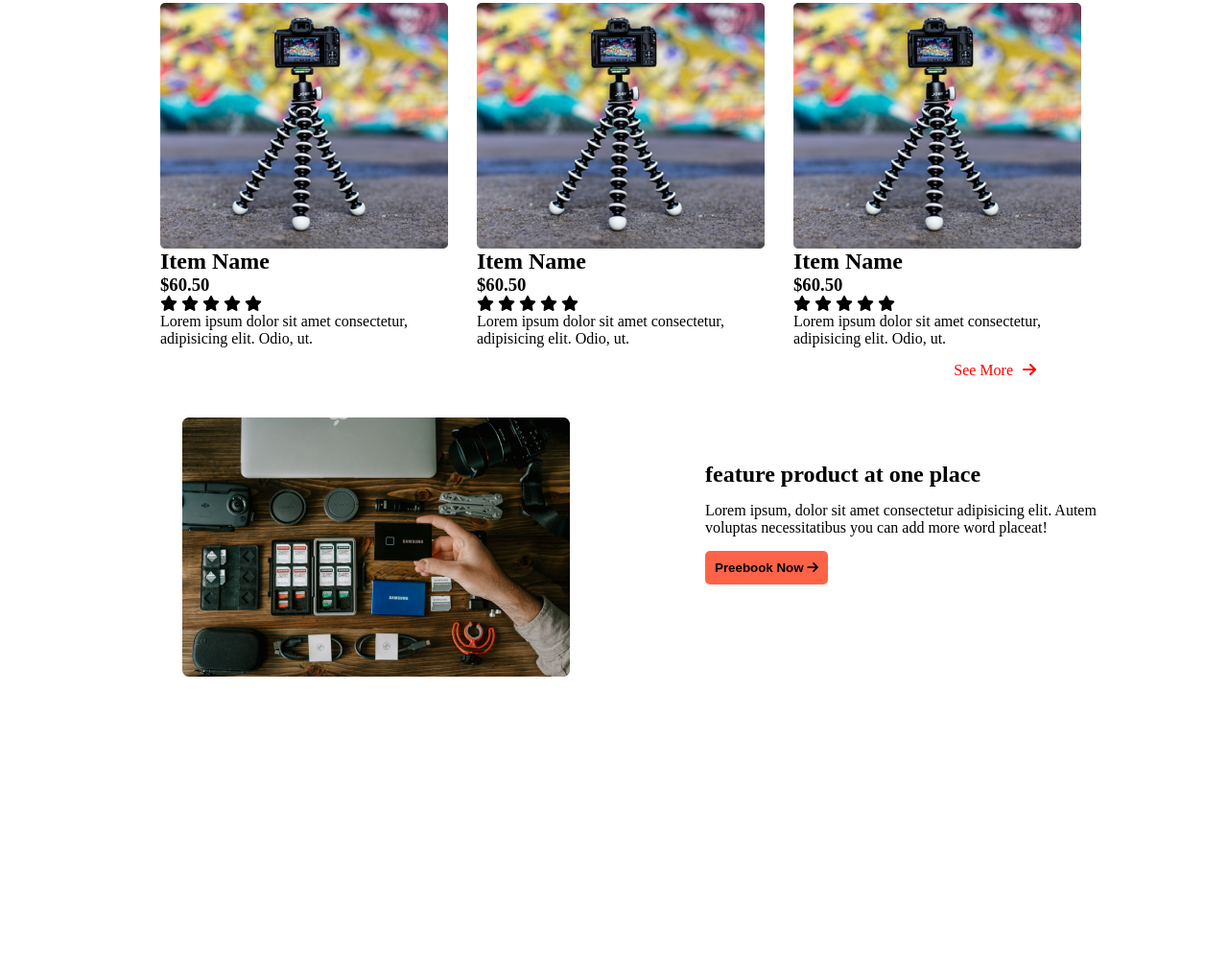
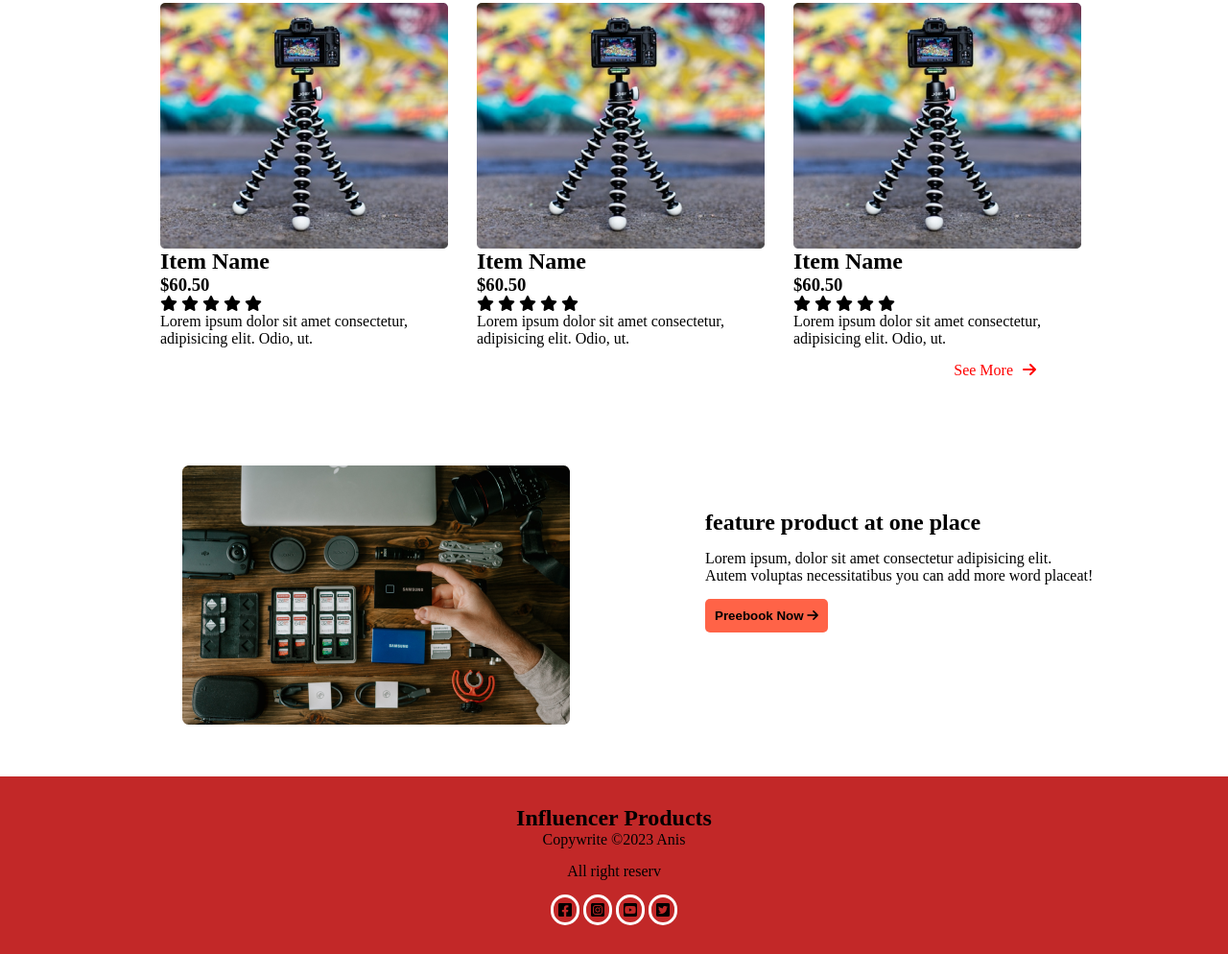
Before and after one commit to Anis1020/influencer-project-respon, a plain HTML site: page index.html in a window 1280 px wide. Shown: the part 1511-2505 px from the top of the page at 96% size. Before the commit the page ends 2220 px from the top, so only its background shows below. Drawn offline with Linux system fonts and the light colour scheme.

Commit message:
now added more code

```diff
--- a/index.html
+++ b/index.html
@@ -211,15 +211,25 @@
                 <div class="banner-text">
                     <h1>feature product at one place</h1>
                     <p>Lorem ipsum, dolor sit amet
-                        consectetur adipisicing elit. Autem <br> voluptas necessitatibus you can add more word placeat!</p>
+                        consectetur adipisicing elit. <br> Autem voluptas necessitatibus you can add more word placeat!</p>
                     <button class="btn-primary">Preebook Now <span><i class="fas fa-arrow-right"></i></span></i></button>
                 </div>
 
              </div>
         </section>
     </main>
-    <footer>
-
+    <footer class="footer-section">
+        <div class="disclaimer">
+            <h2>Influencer Products</h2>
+            <p>Copywrite &copy;2023 Anis</p>
+            <p>All right reserv</p>
+        </div>
+        <div class="social-icon">
+            <i class="fa-brands fa-square-facebook"></i>
+            <i class="fa-brands fa-square-instagram"></i>
+            <i class="fa-brands fa-square-youtube"></i>
+            <i class="fa-brands fa-square-twitter"></i>
+        </div>
     </footer>
 
 </body>
--- a/styles/style.css
+++ b/styles/style.css
@@ -111,16 +111,27 @@ nav ul li a{
 /* popular collection ends here here */
 
 /* last section start here */
-.last-section{
 
-}
 .last-banner{
  display: flex;
  justify-content: center;
  align-items: center;
  padding-left: 190px;
+ margin: 50px 0px;
 }
 
+/* footer section start here */
+footer{
+    text-align: center;
+    padding: 30px 0px;
+    background-color: rgb(194, 40, 40);
+}
+.social-icon i{
+    border: 3px solid white;
+    border-radius: 20px;
+    padding: 5px;
+
+}
 
 
 /* media quary start here */
@@ -137,7 +148,7 @@ nav ul li a{
         font-size: 1.30rem;
     }
     /* banner section start here */
-    .header-banner{
+    .header-banner, {
         flex-direction: column-reverse;
     }
     .banner-text{
@@ -163,5 +174,8 @@ nav ul li a{
         display: grid;
         grid-template-columns: repeat(1, 1fr);
       }
+      .last-banner{
+        flex-direction: column;
+      }
 
 }
```
